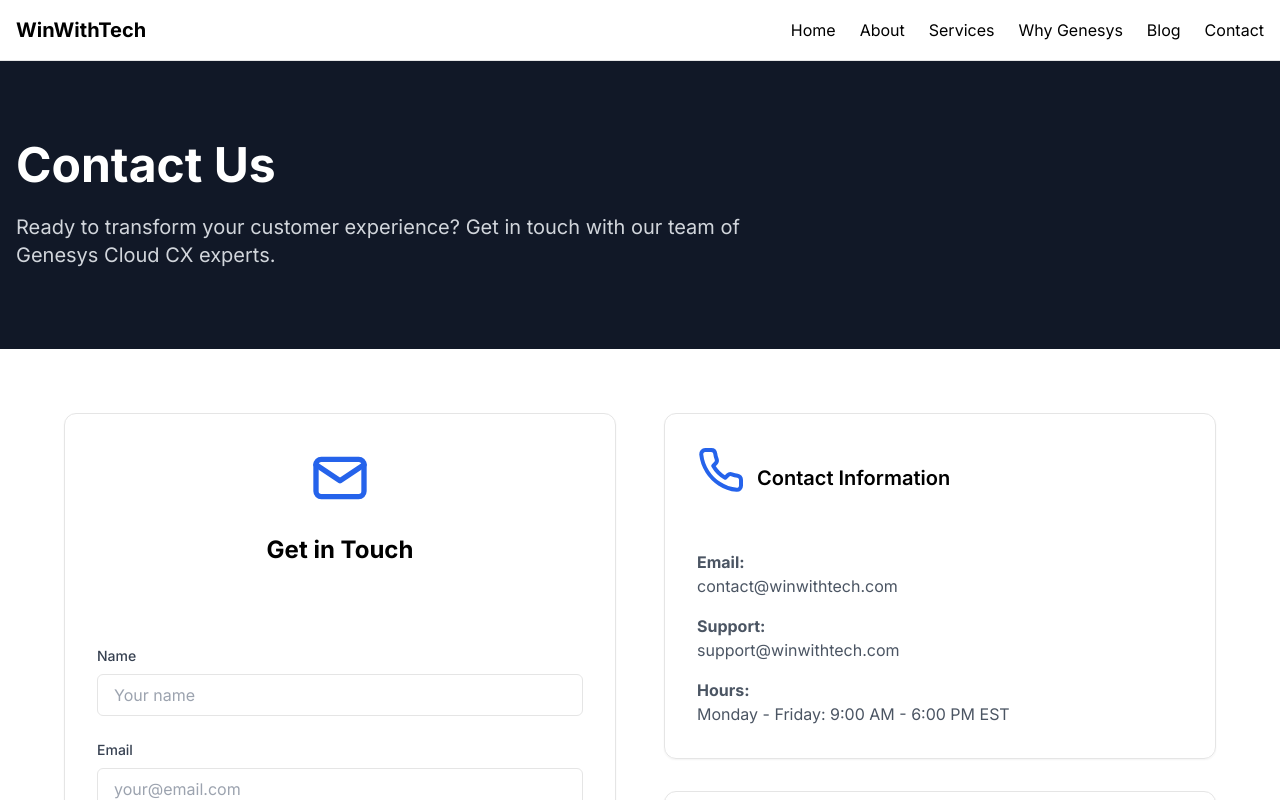
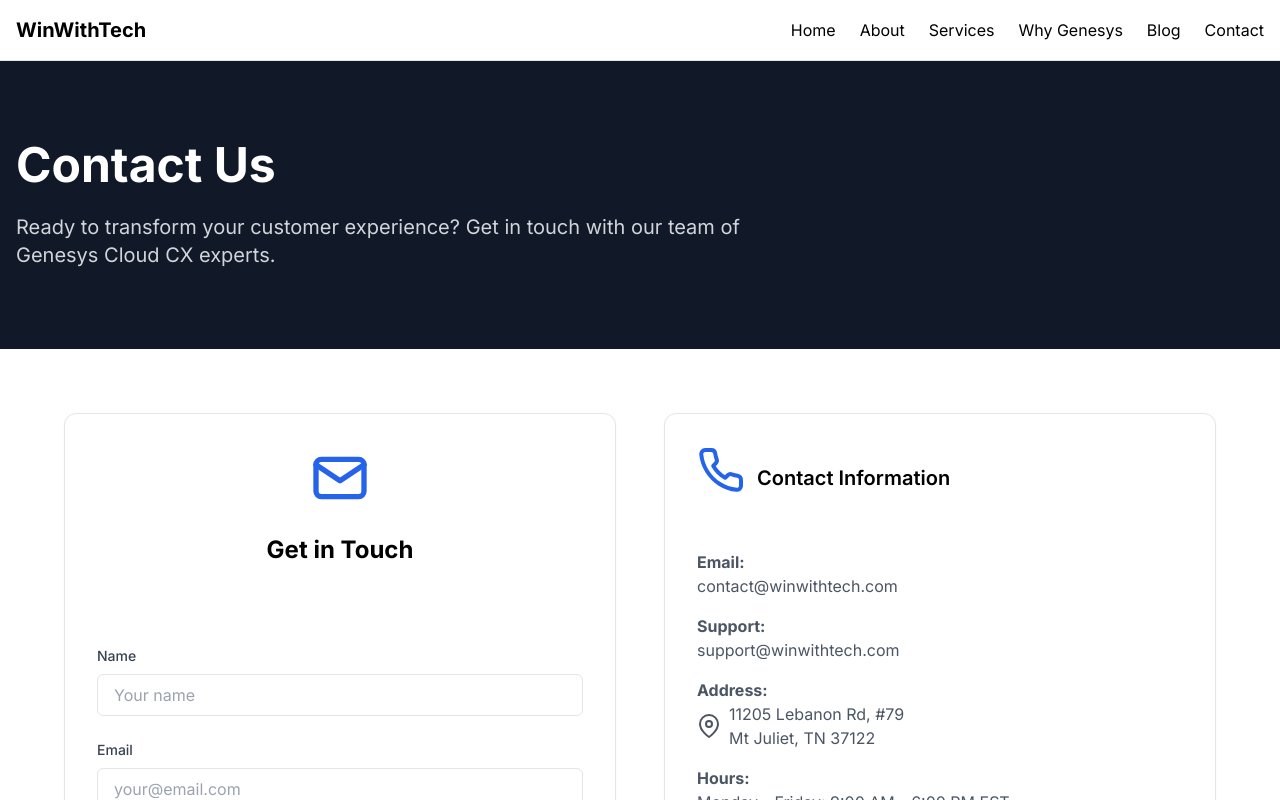
Before and after one commit to Volanalytics/winwithtech, a Next.js app: page /winwithtech/contact in a window 1280 px wide. Shown: the top 800 px of the page. Built offline with nearby package versions, Linux system fonts and the light colour scheme.

Commit message:
feat: add office address with map icon to contact page

```diff
--- a/src/app/contact/page.tsx
+++ b/src/app/contact/page.tsx
@@ -1,6 +1,7 @@
 import { Card } from "@/components/ui/card"
 import { Button } from "@/components/ui/button"
 import { ContactFormIcon, ContactInfoIcon, QuickResponseIcon, SocialIcon, FAQIcon, TimeIcon, SecurityIcon } from "@/components/icons/ContactIcons"
+import { MapIcon } from "@/components/icons/MapIcon"
 import { ContactForm } from "@/components/ContactForm"
 import type { Metadata } from "next"
 
@@ -49,6 +50,15 @@ export default function ContactPage() {
                   <p>
                     <strong className="block">Support:</strong>
                     support@winwithtech.com
+                  </p>
+                  <p>
+                    <strong className="block">Address:</strong>
+                    <span className="flex items-center gap-2">
+                      <MapIcon />
+                      11205 Lebanon Rd, #79
+                      <br />
+                      Mt Juliet, TN 37122
+                    </span>
                   </p>
                   <p>
                     <strong className="block">Hours:</strong>
--- /dev/null
+++ b/src/components/icons/MapIcon.tsx
@@ -0,0 +1,16 @@
+export function MapIcon() {
+  return (
+    <svg
+      className="w-6 h-6"
+      viewBox="0 0 24 24"
+      fill="none"
+      stroke="currentColor"
+      strokeWidth="2"
+      strokeLinecap="round"
+      strokeLinejoin="round"
+    >
+      <path d="M21 10c0 7-9 13-9 13s-9-6-9-13a9 9 0 0 1 18 0z" />
+      <circle cx="12" cy="10" r="3" />
+    </svg>
+  );
+}
```
